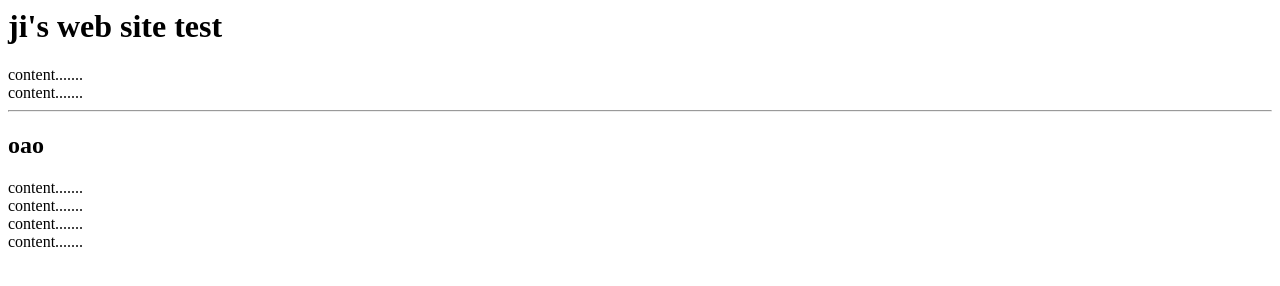
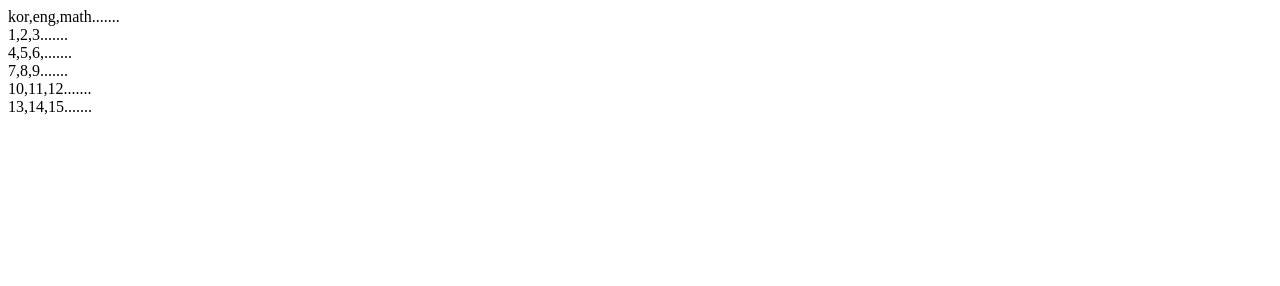
Before and after one commit to jie1006/jie1006.github.io, a plain HTML site: page index.html in a window 1280 px wide. Drawn offline with Linux system fonts and the light colour scheme.

Commit message:
Update index.html

```diff
--- a/index.html
+++ b/index.html
@@ -1,18 +1,10 @@
 <html>
-	<head>
-		<title>ji's website</title>
-	</head>
 	<body>
-		<H1>ji's web site test</H1>
-		content.......<br>
-		content.......<br>
-		<hr>
-		<h2>oao</h2>
-		<p>
-		content.......<br>
-		content.......<br>
-		content.......<br>
-		content.......<br>
-		</p>
+		kor,eng,math.......<br>
+		1,2,3.......<br>
+		4,5,6,.......<br>
+		7,8,9.......<br>
+		10,11,12.......<br>
+		13,14,15.......<br>
 	</body>
 </html>
```
